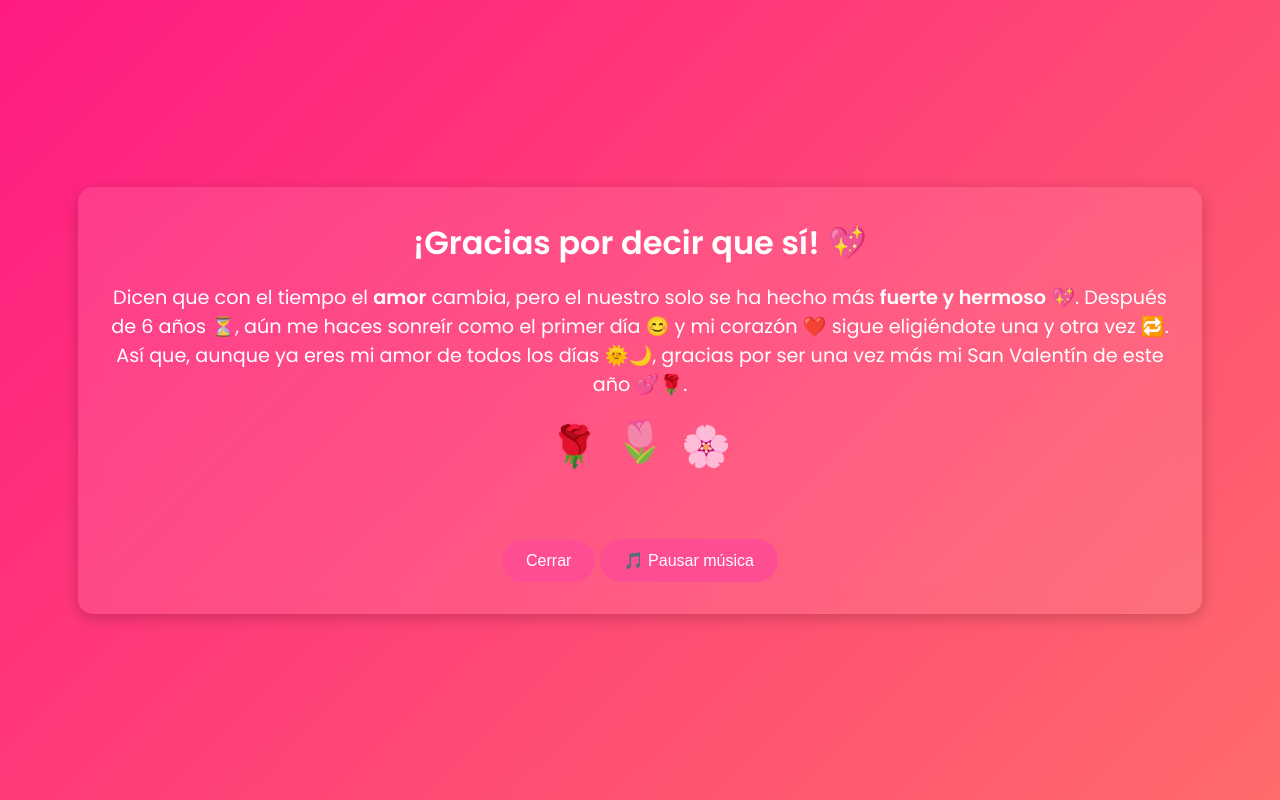
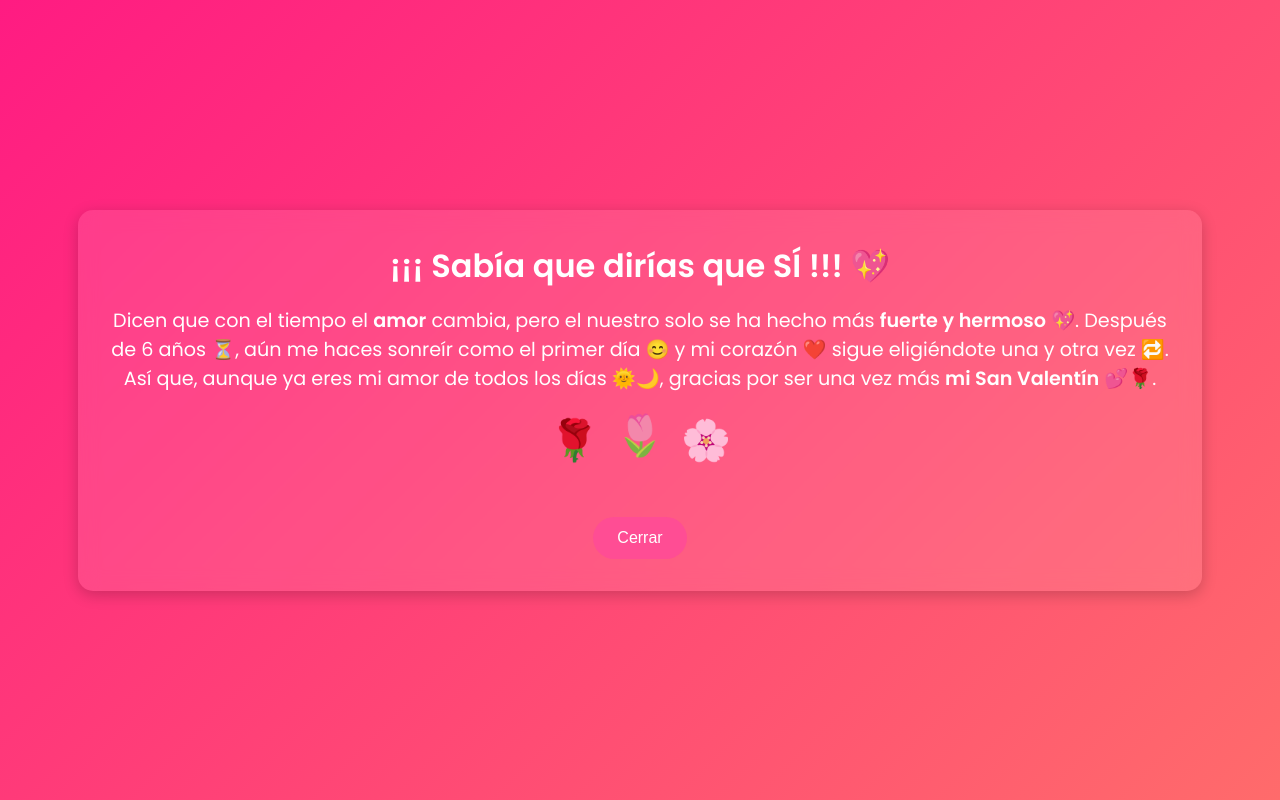
Before and after one commit to Andrea29-18/SanValetin, a plain HTML site: page respuesta.html in a window 1280 px wide. Drawn offline with Linux system fonts and the light colour scheme.

```diff
--- a/respuesta.css
+++ b/respuesta.css
@@ -122,21 +122,3 @@ button:hover {
         font-size: 0.8rem; /* Tamaño aún más pequeño */
     }
 }
-
-/* Estilos para el botón de música */
-#musicBtn {
-    background: #ff4d94;
-    color: #fff;
-    font-size: 1rem;
-    padding: 0.75em 1.5em;
-    border: none;
-    border-radius: 25px;
-    cursor: pointer;
-    transition: background 0.3s ease, transform 0.3s ease;
-    margin-top: 1rem; /* Espacio arriba del botón */
-}
-
-#musicBtn:hover {
-    background: #ff1b82;
-    transform: scale(1.05);
-}
--- a/respuesta.html
+++ b/respuesta.html
@@ -10,25 +10,16 @@
 </head>
 <body>
     <div class="contenedor">
-        <h1>¡Gracias por decir que sí! 💖</h1>
+        <h1>¡¡¡ Sabía que dirías que <b>SÍ</b> !!! 💖</h1>
         <p> Dicen que con el tiempo el <b>amor</b> cambia, pero el nuestro solo se ha hecho más <b>fuerte y hermoso</b> 💖.
             Después de 6 años ⏳, aún me haces sonreír como el primer día 😊 y mi corazón ❤️ sigue eligiéndote una y otra vez 🔁.
-            Así que, aunque ya eres mi amor de todos los días 🌞🌙, gracias por ser una vez más mi San Valentín de este año 💕🌹.</p>
-        <div class="flores">
+            Así que, aunque ya eres mi amor de todos los días 🌞🌙, gracias por ser una vez más <b>mi San Valentín</b> 💕🌹.</p><div class="flores">
             <div class="flor">🌹</div>
             <div class="flor">🌷</div>
             <div class="flor">🌸</div>
         </div>
         <button onclick="cerrarVentana()">Cerrar</button>
-        <button id="musicBtn">🎵 Reproducir música</button>
     </div>
-
-    <!-- Elemento de audio -->
-    <audio id="backgroundMusic" loop>
-        <source src="The Turtles Happy Together-subtitulos en español.mp3" type="audio/mpeg">
-        Tu navegador no soporta el elemento de audio.
-    </audio>
-
     <script src="respuesta.js"></script>
 </body>
 </html>
--- a/respuesta.js
+++ b/respuesta.js
@@ -1,24 +1,3 @@
 function cerrarVentana() {
     window.location.href = 'index.html';
 }
-
-
-// Control de la música
-const music = document.getElementById('backgroundMusic');
-const musicBtn = document.getElementById('musicBtn');
-
-musicBtn.addEventListener('click', function () {
-    if (music.paused) {
-        music.play();
-        musicBtn.textContent = '🎵 Pausar música';
-    } else {
-        music.pause();
-        musicBtn.textContent = '🎵 Reproducir música';
-    }
-});
-
-// Reproducir música automáticamente al cargar la página (opcional)
-window.onload = function () {
-    music.play();
-    musicBtn.textContent = '🎵 Pausar música';
-};
```
